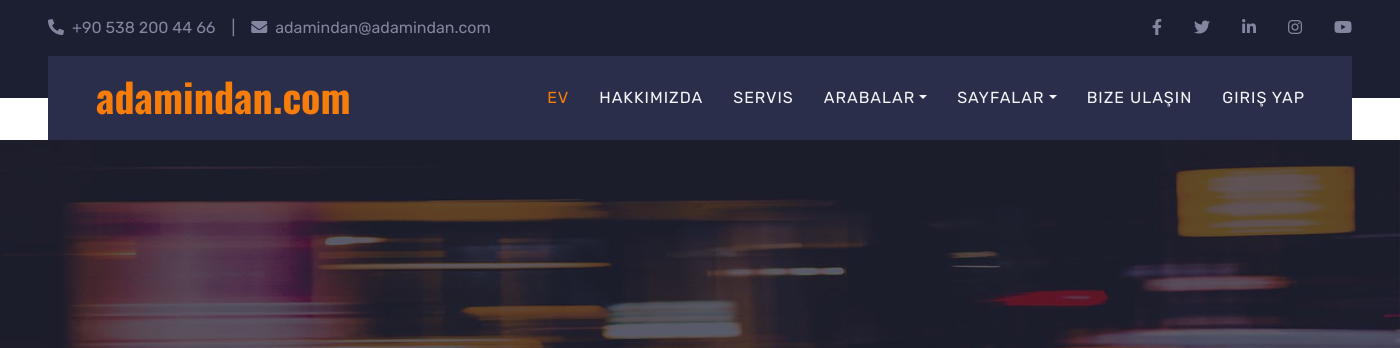
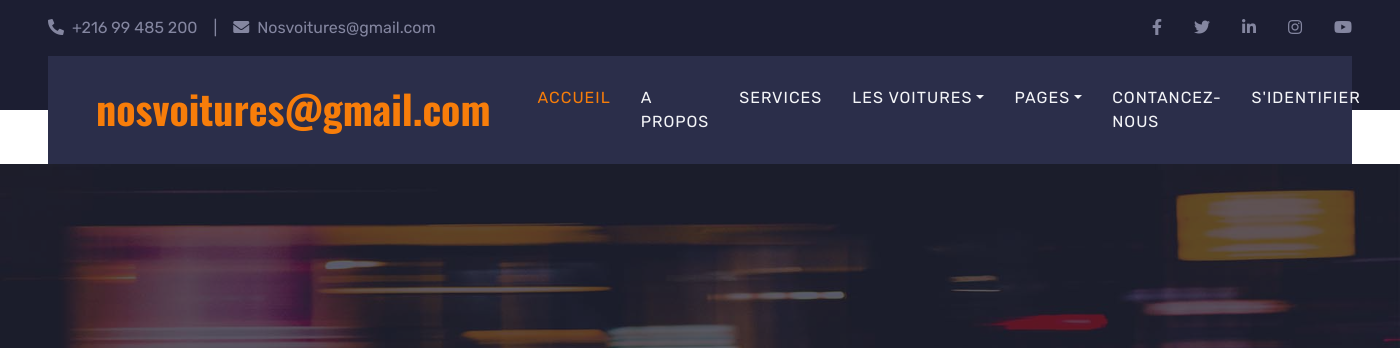
Before and after one commit to LouaySassi/webproject, a PHP site: page /demo/index.php in a window 1400 px wide. Shown: the top 348 px of the page. Run offline with PHP 8.4, Linux system fonts and the light colour scheme; some libraries are stand-ins or nearby versions.

Commit message:
Update index.php

```diff
--- a/index.php
+++ b/index.php
@@ -3,7 +3,7 @@
 
 <head>
     <meta charset="utf-8">
-    <title>adamindan.com</title>
+    <title>nosvoitures.com</title>
     <meta content="width=device-width, initial-scale=1.0" name="viewport">
     <meta content="Free HTML Templates" name="keywords">
     <meta content="Free HTML Templates" name="description">
@@ -43,9 +43,9 @@
         <div class="row">
             <div class="col-md-6 text-center text-lg-left mb-2 mb-lg-0">
                 <div class="d-inline-flex align-items-center">
-                    <a class="text-body pr-3" href=""><i class="fa fa-phone-alt mr-2"></i>+90 538 200 44 66 </a>
+                    <a class="text-body pr-3" href=""><i class="fa fa-phone-alt mr-2"></i>+216 99 485 200 </a>
                     <span class="text-body">|</span>
-                    <a class="text-body px-3" href=""><i class="fa fa-envelope mr-2"></i>adamindan@adamindan.com</a>
+                    <a class="text-body px-3" href=""><i class="fa fa-envelope mr-2"></i>Nosvoitures@gmail.com</a>
                 </div>
             </div>
             <div class="col-md-6 text-center text-lg-right">
@@ -72,43 +72,45 @@
     <!-- Topbar End -->
 
 
+
     <!-- Navbar Start -->
     <div class="container-fluid position-relative nav-bar p-0">
         <div class="position-relative px-lg-5" style="z-index: 9;">
             <nav class="navbar navbar-expand-lg bg-secondary navbar-dark py-3 py-lg-0 pl-3 pl-lg-5">
-                <a href="" class="navbar-brand">
-                    <h1 class="text-lowercase text-primary mb-1">adamindan.com</h1>
+                <a href="index.php" class="navbar-brand">
+                    <h1 class="text-lowercase text-primary mb-1">Nosvoitures@gmail.com </h1>
                 </a>
                 <button type="button" class="navbar-toggler" data-toggle="collapse" data-target="#navbarCollapse">
                     <span class="navbar-toggler-icon"></span>
                 </button>
                 <div class="collapse navbar-collapse justify-content-between px-3" id="navbarCollapse">
                     <div class="navbar-nav ml-auto py-0">
-                        <a href="index.php" class="nav-item nav-link active">EV</a>
-                        <a href="about.html" class="nav-item nav-link">Hakkımızda</a>
-                        <a href="service.html" class="nav-item nav-link">Servis</a>
+                        <a href="index.php" class="nav-item nav-link active">Accueil</a>
+                        <a href="about.html" class="nav-item nav-link">A propos</a>
+                        <a href="service.html" class="nav-item nav-link">Services</a>
                         <div class="nav-item dropdown">
-                            <a href="#" class="nav-link dropdown-toggle" data-toggle="dropdown">Arabalar</a>
+                            <a href="#" class="nav-link dropdown-toggle" data-toggle="dropdown">Les voitures</a>
                             <div class="dropdown-menu rounded-0 m-0">
-                                <a href="car.html" class="dropdown-item">Araç Listeleme</a>
+                                <a href="car.html" class="dropdown-item">Liste des voitures</a>
 
                             </div>
                         </div>
                         <div class="nav-item dropdown">
-                            <a href="#" class="nav-link dropdown-toggle" data-toggle="dropdown">Sayfalar</a>
+                            <a href="#" class="nav-link dropdown-toggle" data-toggle="dropdown">Pages</a>
                             <div class="dropdown-menu rounded-0 m-0">
-                                <a href="team.html" class="dropdown-item">Biz Kimiz</a>
-                                <a href="testimonial.html" class="dropdown-item">Kullanıcı Yorumları</a>
+                                <a href="team.html" class="dropdown-item">Qui sommes nous ?</a>
+                                <a href="testimonial.html" class="dropdown-item">Avis des utilisateurs</a>
                             </div>
                         </div>
-                        <a href="contact.php" class="nav-item nav-link">Bize Ulaşın</a>
-                        <a href="loginpage.php" class="nav-item nav-link">Giriş Yap</a>
+                        <a href="contact.html" class="nav-item nav-link">Contancez-nous</a>
+                        <a href="http://localhost/demo/adamindan.com/loginpage.php" class="nav-item nav-link">S'identifier</a>
                     </div>
                 </div>
             </nav>
         </div>
     </div>
     <!-- Navbar End -->
+
 
 
 
@@ -648,12 +650,12 @@
  <div class="container-fluid bg-secondary py-5 px-sm-3 px-md-5" style="margin-top: 90px;">
     <div class="row pt-5">
         <div class="col-lg-3 col-md-6 mb-5">
-                <h4 class="text-uppercase text-light mb-4">Bize Ulaşın</h4>
-                <p class="mb-2"><i class="fa fa-map-marker-alt text-white mr-3"></i>Halkalı Cad. No 281, Halkalı,<br> Küçükçekmece, İSTANBUL 34303</p>
-                <p class="mb-2"><i class="fa fa-phone-alt text-white mr-3"></i>+90 553 382 71 91</p>
-                <p><i class="fa fa-envelope text-white mr-3"></i>adamindan@adamindan.com
+            <h4 class="text-uppercase text-light mb-4">Contactez-nous</h4>
+            <p class="mb-2"><i class="fa fa-map-marker-alt text-white mr-3"></i>Campus unviersaitaire - Manar - Tunis<br> Tunisie</p>
+            <p class="mb-2"><i class="fa fa-phone-alt text-white mr-3"></i>+216 99 485 200</p>
+            <p><i class="fa fa-envelope text-white mr-3"></i>nosvoitures.com
             </p>
-                <h6 class="text-uppercase text-white py-2">Sosyal Medyada Biz</h6>
+            <h6 class="text-uppercase text-white py-2">nos réseaux sociaux</h6>
             <div class="d-flex justify-content-start">
                 <a class="btn btn-lg btn-dark btn-lg-square mr-2" href="https://twitter.com/aitchkays"><i class="fab fa-twitter"></i></a>
                 <a class="btn btn-lg btn-dark btn-lg-square mr-2" href="https://www.facebook.com/profile.php?id=100018305796102&mibextid=LQQJ4d"><i class="fab fa-facebook-f"></i></a>
@@ -665,16 +667,16 @@
 
 
          <div class="col-lg-3 col-md-6 mb-5">
-                <h4 class="text-uppercase text-light mb-4">Meraklısına </h4>
+            <h4 class="text-uppercase text-light mb-4"></h4>
             <div class="d-flex flex-column justify-content-start">
-                    <a class="text-body mb-2" href="http://localhost/demo/adamindan.com/contact.php"><i class="fa fa-angle-right text-white mr-2"></i>Gizlilik</a>
-                    <a class="text-body mb-2" href="http://localhost/demo/adamindan.com/contact.php"><i class="fa fa-angle-right text-white mr-2"></i>Şartlarımız</a>
-                    <a class="text-body mb-2" href="http://localhost/demo/adamindan.com/contact.php"><i class="fa fa-angle-right text-white mr-2"></i>Yeni Üye Kaydı</a>
-                    <a class="text-body mb-2" href="http://localhost/demo/adamindan.com/contact.php"><i class="fa fa-angle-right text-white mr-2"></i>İade İşlemleri</a>
-                    <a class="text-body" href="http://localhost/demo/adamindan.com/contact.php"><i class="fa fa-angle-right text-white mr-2"></i>Sıkça Sorulan</a>
+                <a class="text-body mb-2" href="http://localhost/demo/adamindan.com/contact.php"><i class="fa fa-angle-right text-white mr-2"></i></a>
+                <a class="text-body mb-2" href="http://localhost/demo/adamindan.com/contact.php"><i class="fa fa-angle-right text-white mr-2"></i></a>
+                <a class="text-body mb-2" href="http://localhost/demo/adamindan.com/contact.php"><i class="fa fa-angle-right text-white mr-2"></i></a>
+                <a class="text-body mb-2" href="http://localhost/demo/adamindan.com/contact.php"><i class="fa fa-angle-right text-white mr-2"></i></a>
+                <a class="text-body" href="http://localhost/demo/adamindan.com/contact.php"><i class="fa fa-angle-right text-white mr-2"></i></a>
             </div>
         </div>            <div class="col-lg-3 col-md-6 mb-5">
-                <h4 class="text-uppercase text-light mb-4">Galeri</h4>
+            <h4 class="text-uppercase text-light mb-4">Galerie</h4>
             <div class="row mx-n1">
                 <div class="col-4 px-1 mb-2">
                     <a href=""><img class="w-100" height="100px" width="100px" src="img/gallery-1.jpg" alt=""></a>
@@ -697,28 +699,27 @@
             </div>
         </div>
         <div class="col-lg-3 col-md-6 mb-5">
-                <h4 class="text-uppercase text-light mb-4">Haberdar Olayım</h4>
-                <p class="mb-4">Yeni gelen ilanları ve kampanyaları sizinle paylaşalım</p>
+            <h4 class="text-uppercase text-light mb-4">Tenez moi informé</h4>
+            <p class="mb-4">Partageons avec vous de nouvelles publications et campagnes</p>
             <div class="w-100 mb-3">
                 <div class="input-group">
-                        <input type="text" class="form-control bg-dark border-dark" style="padding: 25px;" placeholder="Email Giriniz">
+                    <input type="text" class="form-control bg-dark border-dark" style="padding: 25px;" placeholder="Tapez votre mail">
                     <div class="input-group-append">
-                            <button class="btn btn-primary text-uppercase px-3">Kayıt Ol</button>
+                        <button class="btn btn-primary text-uppercase px-3">S'identifier</button>
                     </div>
                 </div>
             </div>
-                <i>Dilediğiniz zaman iptal edin</i>
+            <i>Annulez quand vous voulez</i>
         </div>
     </div>
 </div>
 <div class="container-fluid bg-dark py-4 px-sm-3 px-md-5">
-        <p class="mb-2 text-center text-body">&copy; <a href="#">adamindan.com</a>. Tüm Hakları Saklıdır.</p>
+    <p class="mb-2 text-center text-body">&copy; <a href="#">nosvoitures.com</a>.Tous droits résérvés.</p>
 
     <!--/*** This template is free as long as you keep the footer author’s credit link/attribution link/backlink. If you'd like to use the template without the footer author’s credit link/attribution link/backlink, you can purchase the Credit Removal License from "https://htmlcodex.com/credit-removal". Thank you for your support. ***/-->
-        <p class="m-0 text-center text-body">Designed by Halil Köse , Eyüp Terzi</a></p>
+    <p class="m-0 text-center text-body">Créé par GLSI2</a></p>
 </div>
 <!-- Footer End -->
-
 
     <!-- Back to Top -->
     <a href="#" class="btn btn-lg btn-primary btn-lg-square back-to-top"><i class="fa fa-angle-double-up"></i></a>
```
Lines whose indentation alone changed are shown as unchanged.
